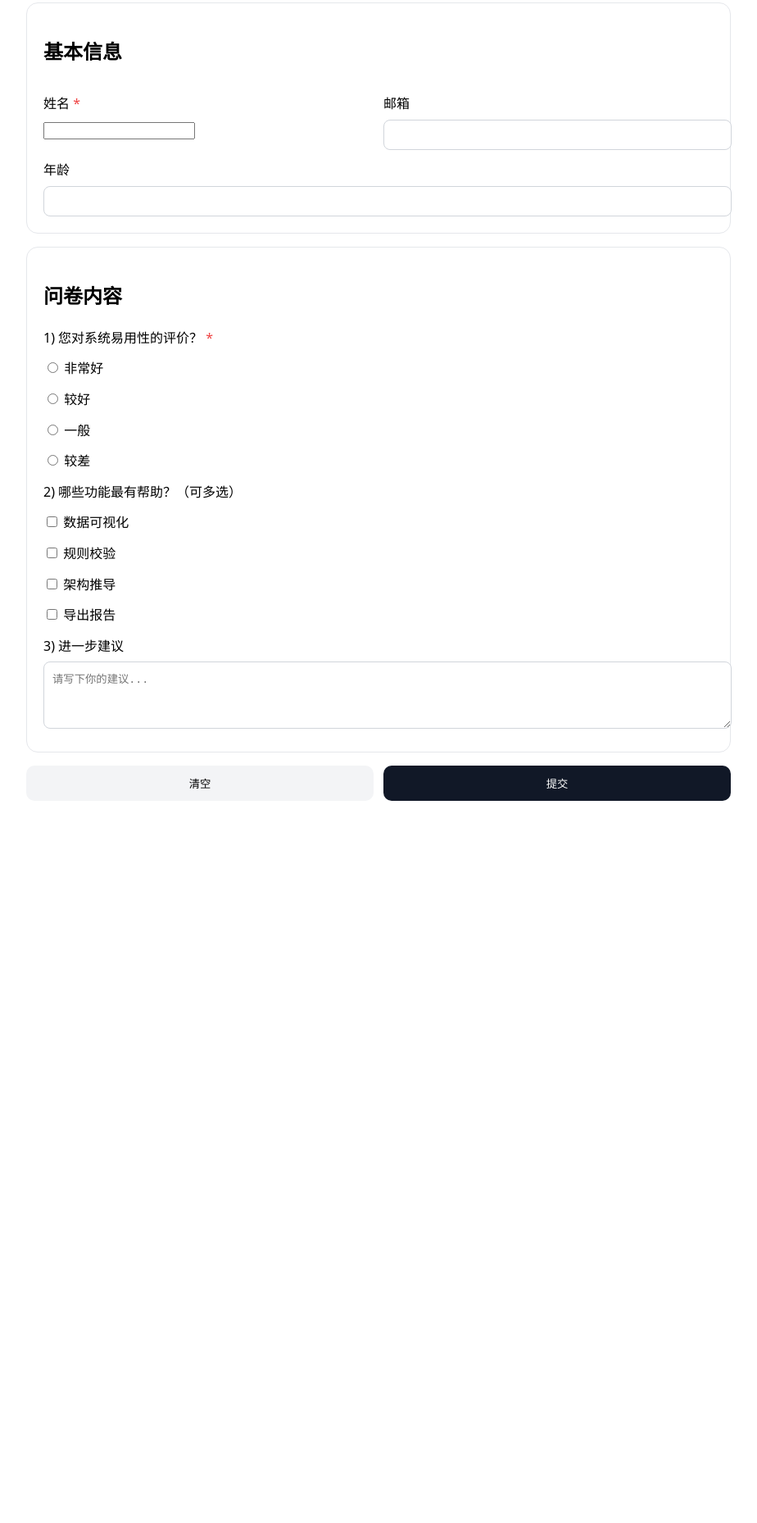
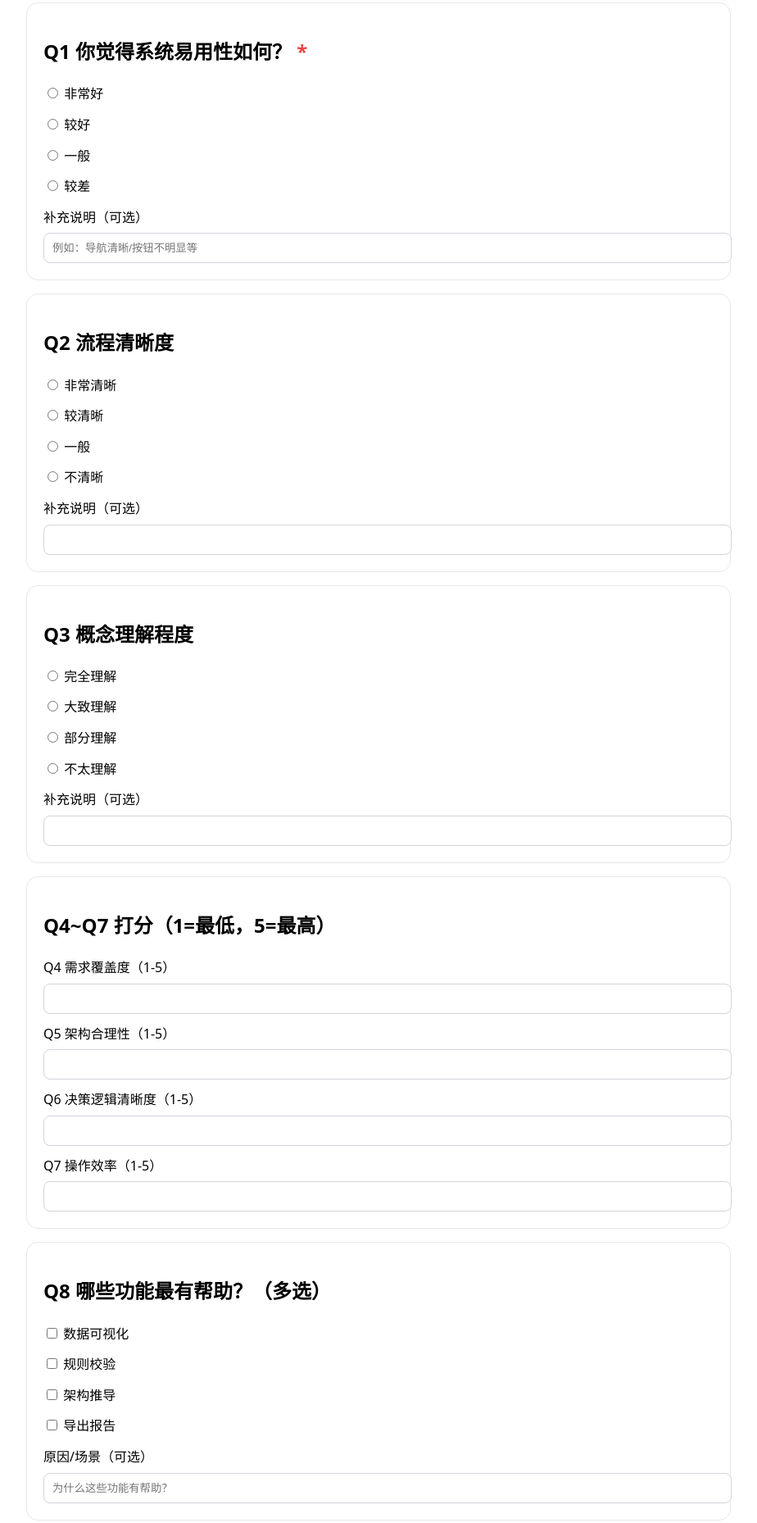
Before and after one commit to gxiaoya97976-star/fragebogen-survey, a plain HTML site: page index.html in a window 1280 px wide. Shown: the part 150-2008 px from the top of the page at 82% size, without its empty margins (178-1102 px from the left). Before the commit the page ends 1151 px from the top, so only its background shows below. Drawn offline with Linux system fonts and the light colour scheme.

Commit message:
Update index.html

```diff
--- a/index.html
+++ b/index.html
@@ -8,7 +8,7 @@
     body{font-family:system-ui,-apple-system,Segoe UI,Roboto,Arial,sans-serif;max-width:860px;margin:0 auto;padding:24px;line-height:1.6}
     .card{border:1px solid #e5e7eb;border-radius:14px;padding:20px;margin:16px 0}
     label{display:block;margin:12px 0 6px}
-    input[type=text],input[type=email],select,textarea{width:100%;padding:10px;border:1px solid #d1d5db;border-radius:8px}
+    input[type=text],input[type=number],textarea{width:100%;padding:10px;border:1px solid #d1d5db;border-radius:8px}
     .row{display:grid;grid-template-columns:1fr 1fr;gap:12px}
     .hint{color:#6b7280;font-size:12px}
     button{padding:12px 18px;border:0;border-radius:10px;cursor:pointer}
@@ -24,51 +24,89 @@
   <h1>问卷调查</h1>
   <p class="hint">带<span class="req">*</span>为必填。提交后会写入 Google 表格。</p>
 
-  <!-- 用你的 Apps Script /exec 链接替换 action -->
+  <!-- 把 action 换成你的 Apps Script /exec -->
   <form id="survey" action="https://script.google.com/macros/s/AKfycbzwLudLGZfvr7pvCXEpA3CMD_v_qbVotO0NdbJUUxh2ekWSvSzIYdeA_Vrk3qzScivlWA/exec" method="POST">
-    <!-- 基本信息 -->
+    <!-- Q1 -->
     <div class="card">
-      <h2>基本信息</h2>
-      <div class="row">
-        <div>
-          <label for="name">姓名 <span class="req">*</span></label>
-          <input id="name" name="name" required />
-        </div>
-        <div>
-          <label for="email">邮箱</label>
-          <input id="email" name="email" type="email" />
-        </div>
+      <h2>Q1 你觉得系统易用性如何？ <span class="req">*</span></h2>
+      <div>
+        <label><input type="radio" name="q1" value="非常好" required> 非常好</label>
+        <label><input type="radio" name="q1" value="较好"> 较好</label>
+        <label><input type="radio" name="q1" value="一般"> 一般</label>
+        <label><input type="radio" name="q1" value="较差"> 较差</label>
       </div>
-      <label for="age">年龄</label>
-      <input id="age" name="age" type="text" />
+      <label>补充说明（可选）</label>
+      <input type="text" name="q1_remark" placeholder="例如：导航清晰/按钮不明显等">
     </div>
 
-    <!-- 把你的题目放在这里：确保每题都有唯一的 name -->
+    <!-- Q2 -->
     <div class="card">
-      <h2>问卷内容</h2>
-
-      <label>1) 您对系统易用性的评价？ <span class="req">*</span></label>
+      <h2>Q2 流程清晰度</h2>
       <div>
-        <label><input type="radio" name="q1_usability" value="非常好" required /> 非常好</label>
-        <label><input type="radio" name="q1_usability" value="较好" /> 较好</label>
-        <label><input type="radio" name="q1_usability" value="一般" /> 一般</label>
-        <label><input type="radio" name="q1_usability" value="较差" /> 较差</label>
+        <label><input type="radio" name="q2" value="非常清晰"> 非常清晰</label>
+        <label><input type="radio" name="q2" value="较清晰"> 较清晰</label>
+        <label><input type="radio" name="q2" value="一般"> 一般</label>
+        <label><input type="radio" name="q2" value="不清晰"> 不清晰</label>
       </div>
-
-      <label>2) 哪些功能最有帮助？（可多选）</label>
-      <div>
-        <label><input type="checkbox" name="q2_features" value="数据可视化" /> 数据可视化</label>
-        <label><input type="checkbox" name="q2_features" value="规则校验" /> 规则校验</label>
-        <label><input type="checkbox" name="q2_features" value="架构推导" /> 架构推导</label>
-        <label><input type="checkbox" name="q2_features" value="导出报告" /> 导出报告</label>
-      </div>
-
-      <label for="q3">3) 进一步建议</label>
-      <textarea id="q3" name="q3_suggestions" rows="4" placeholder="请写下你的建议..."></textarea>
+      <label>补充说明（可选）</label>
+      <input type="text" name="q2_remark">
     </div>
 
-    <!-- 可选：提交后跳转到感谢页 -->
-    <!-- <input type="hidden" name="_redirect" value="https://gxiaoya97976-star.github.io/fragebogen-survey/thanks.html" /> -->
+    <!-- Q3 -->
+    <div class="card">
+      <h2>Q3 概念理解程度</h2>
+      <div>
+        <label><input type="radio" name="q3" value="完全理解"> 完全理解</label>
+        <label><input type="radio" name="q3" value="大致理解"> 大致理解</label>
+        <label><input type="radio" name="q3" value="部分理解"> 部分理解</label>
+        <label><input type="radio" name="q3" value="不太理解"> 不太理解</label>
+      </div>
+      <label>补充说明（可选）</label>
+      <input type="text" name="q3_remark">
+    </div>
+
+    <!-- Q4~Q7 1-5 分打分题 -->
+    <div class="card">
+      <h2>Q4~Q7 打分（1=最低，5=最高）</h2>
+      <label>Q4 需求覆盖度（1-5）</label>
+      <input type="number" name="q4" min="1" max="5" step="1" required>
+
+      <label>Q5 架构合理性（1-5）</label>
+      <input type="number" name="q5" min="1" max="5" step="1" required>
+
+      <label>Q6 决策逻辑清晰度（1-5）</label>
+      <input type="number" name="q6" min="1" max="5" step="1" required>
+
+      <label>Q7 操作效率（1-5）</label>
+      <input type="number" name="q7" min="1" max="5" step="1" required>
+    </div>
+
+    <!-- Q8 -->
+    <div class="card">
+      <h2>Q8 哪些功能最有帮助？（多选）</h2>
+      <label><input type="checkbox" name="q8" value="数据可视化"> 数据可视化</label>
+      <label><input type="checkbox" name="q8" value="规则校验"> 规则校验</label>
+      <label><input type="checkbox" name="q8" value="架构推导"> 架构推导</label>
+      <label><input type="checkbox" name="q8" value="导出报告"> 导出报告</label>
+      <label>原因/场景（可选）</label>
+      <input type="text" name="q8_remark" placeholder="为什么这些功能有帮助？">
+    </div>
+
+    <!-- Q9~Q11 开放题 -->
+    <div class="card">
+      <h2>Q9 优点</h2>
+      <textarea name="q9" rows="3"></textarea>
+
+      <h2>Q10 改进建议</h2>
+      <textarea name="q10" rows="3"></textarea>
+
+      <h2>Q11 是否愿意继续参与测试？</h2>
+      <div>
+        <label><input type="radio" name="q11" value="愿意"> 愿意</label>
+        <label><input type="radio" name="q11" value="看情况"> 看情况</label>
+        <label><input type="radio" name="q11" value="暂不"> 暂不</label>
+      </div>
+    </div>
 
     <div class="row">
       <button class="ghost" type="reset">清空</button>
@@ -80,7 +118,7 @@
   </form>
 
   <script>
-    // 无刷新提交，显示成功/失败
+    // 用 JS fetch 提交，这样不会跳出当前页；Apps Script 会收到 e.parameter
     const form = document.getElementById('survey');
     const ok = document.getElementById('ok');
     const err = document.getElementById('err');
@@ -89,12 +127,9 @@
       e.preventDefault();
       ok.style.display = 'none';
       err.style.display = 'none';
-
       try {
-        const res = await fetch(form.action, {
-          method: 'POST',
-          body: new FormData(form)
-        });
+        const res = await fetch(form.action, { method: 'POST', body: new FormData(form) });
+        // Apps Script 返回 JSON；即便跨域也能写入，fetch 200 即认为成功
         if (res.ok) {
           ok.style.display = 'block';
           form.reset();
```
